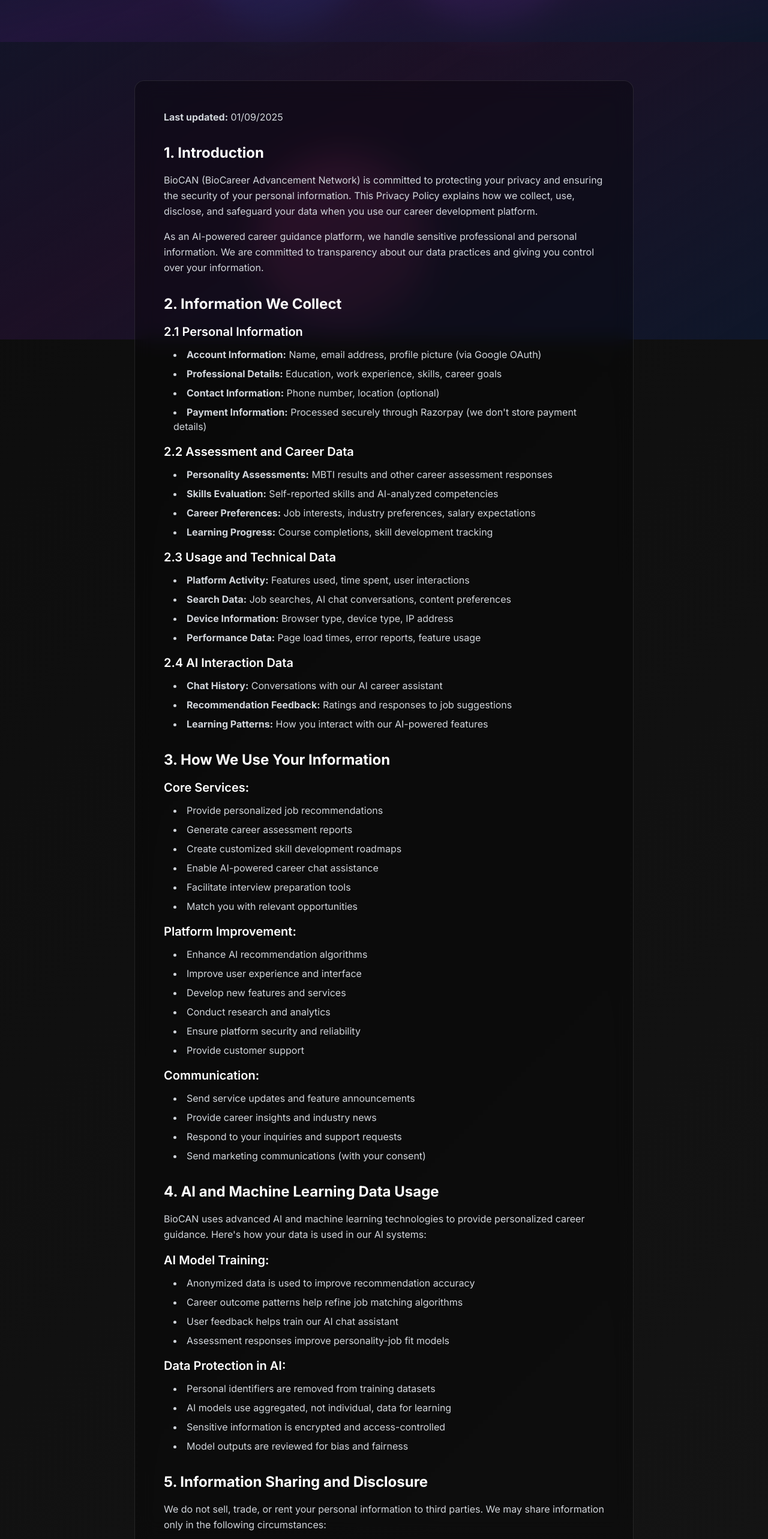
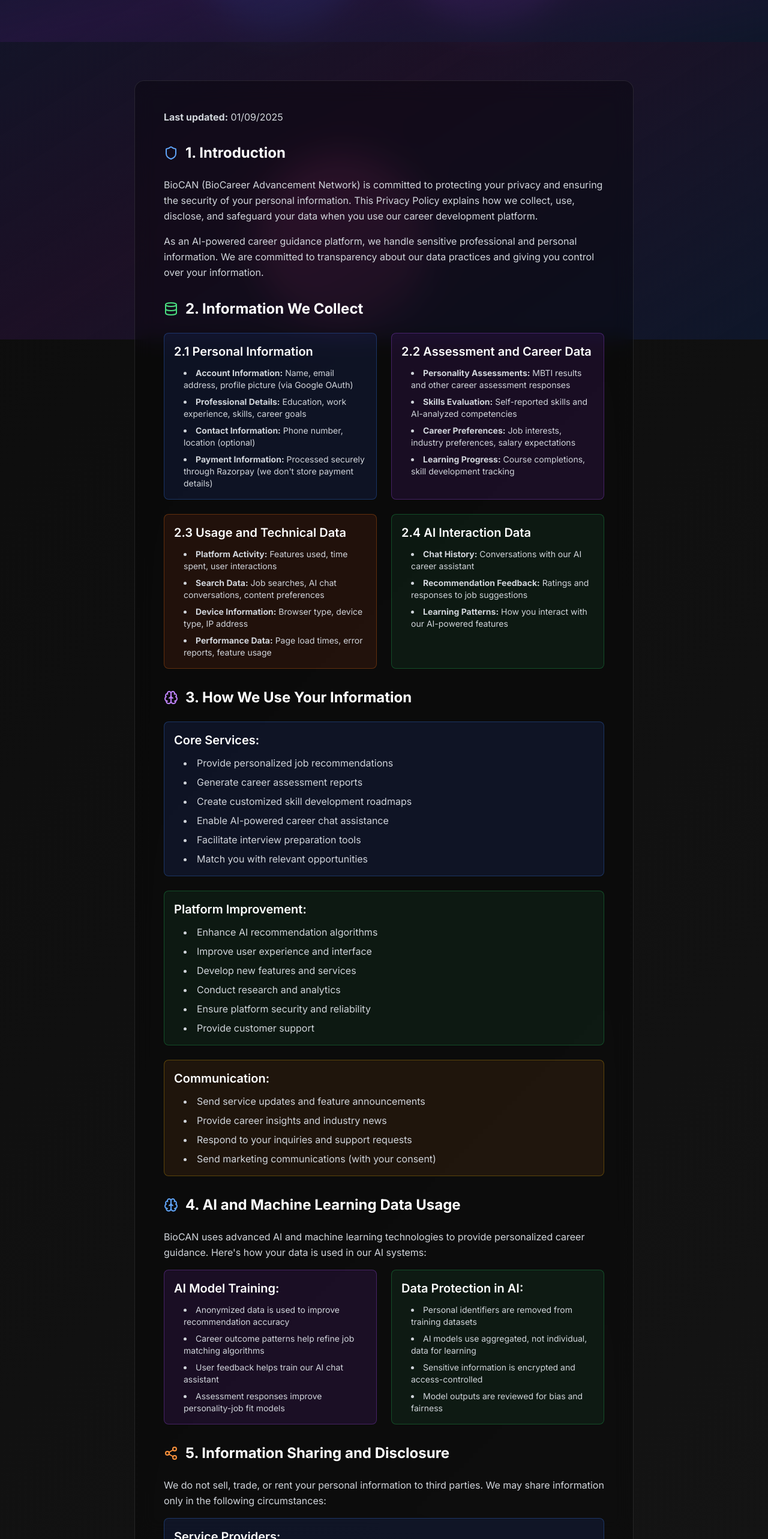
Before and after one commit to BioCAN-Tech/BioCAN-Landing, a Next.js app: page /privacy-policy in a window 1280 px wide. Shown: the part 234-2800 px from the top of the page at 60% size. Built offline with nearby package versions, Linux system fonts and the light colour scheme.

Commit message:
Made some design change in t&c page and pricacy policy page

```diff
--- a/src/app/privacy-policy/page.tsx
+++ b/src/app/privacy-policy/page.tsx
@@ -1,5 +1,6 @@
 import Navigation from '@/components/ui/navigation'
 import Footer from '@/components/sections/footer'
+import { Shield, Database, Brain, Share2, Lock, Eye, Clock, Users, Globe, FileText, Phone, AlertCircle } from 'lucide-react'
 
 export default function PrivacyPolicyPage() {
   return (
@@ -34,8 +35,12 @@
               </p>
 
               <div className="space-y-8">
+                {/* Introduction */}
                 <div>
-                  <h2 className="text-2xl font-bold text-white mb-4">1. Introduction</h2>
+                  <div className="flex items-center space-x-3 mb-6">
+                    <Shield className="w-6 h-6 text-blue-400" />
+                    <h2 className="text-2xl font-bold text-white">1. Introduction</h2>
+                  </div>
                   <p className="text-gray-300 leading-relaxed mb-4">
                     BioCAN (BioCareer Advancement Network) is committed to protecting your privacy and ensuring the security of your personal information. This Privacy Policy explains how we collect, use, disclose, and safeguard your data when you use our career development platform.
                   </p>
@@ -44,46 +49,68 @@
                   </p>
                 </div>
 
+                {/* Information We Collect */}
                 <div>
-                  <h2 className="text-2xl font-bold text-white mb-4">2. Information We Collect</h2>
+                  <div className="flex items-center space-x-3 mb-6">
+                    <Database className="w-6 h-6 text-green-400" />
+                    <h2 className="text-2xl font-bold text-white">2. Information We Collect</h2>
+                  </div>
 
+                  <div className="grid md:grid-cols-2 gap-6 mb-6">
+                    <div className="bg-blue-900/20 border border-blue-500/30 rounded-lg p-4">
                       <h3 className="text-xl font-semibold text-white mb-3">2.1 Personal Information</h3>
-                  <ul className="list-disc list-inside text-gray-300 space-y-2 ml-4 mb-4">
+                      <ul className="list-disc list-inside text-gray-300 space-y-2 text-sm ml-4">
                         <li><strong>Account Information:</strong> Name, email address, profile picture (via Google OAuth)</li>
                         <li><strong>Professional Details:</strong> Education, work experience, skills, career goals</li>
                         <li><strong>Contact Information:</strong> Phone number, location (optional)</li>
                         <li><strong>Payment Information:</strong> Processed securely through Razorpay (we don't store payment details)</li>
                       </ul>
+                    </div>
 
+                    <div className="bg-purple-900/20 border border-purple-500/30 rounded-lg p-4">
                       <h3 className="text-xl font-semibold text-white mb-3">2.2 Assessment and Career Data</h3>
-                  <ul className="list-disc list-inside text-gray-300 space-y-2 ml-4 mb-4">
+                      <ul className="list-disc list-inside text-gray-300 space-y-2 text-sm ml-4">
                         <li><strong>Personality Assessments:</strong> MBTI results and other career assessment responses</li>
                         <li><strong>Skills Evaluation:</strong> Self-reported skills and AI-analyzed competencies</li>
                         <li><strong>Career Preferences:</strong> Job interests, industry preferences, salary expectations</li>
                         <li><strong>Learning Progress:</strong> Course completions, skill development tracking</li>
                       </ul>
+                    </div>
+                  </div>
 
+                  <div className="grid md:grid-cols-2 gap-6">
+                    <div className="bg-orange-900/20 border border-orange-500/30 rounded-lg p-4">
                       <h3 className="text-xl font-semibold text-white mb-3">2.3 Usage and Technical Data</h3>
-                  <ul className="list-disc list-inside text-gray-300 space-y-2 ml-4 mb-4">
+                      <ul className="list-disc list-inside text-gray-300 space-y-2 text-sm ml-4">
                         <li><strong>Platform Activity:</strong> Features used, time spent, user interactions</li>
                         <li><strong>Search Data:</strong> Job searches, AI chat conversations, content preferences</li>
                         <li><strong>Device Information:</strong> Browser type, device type, IP address</li>
                         <li><strong>Performance Data:</strong> Page load times, error reports, feature usage</li>
                       </ul>
+                    </div>
 
+                    <div className="bg-green-900/20 border border-green-500/30 rounded-lg p-4">
                       <h3 className="text-xl font-semibold text-white mb-3">2.4 AI Interaction Data</h3>
-                  <ul className="list-disc list-inside text-gray-300 space-y-2 ml-4">
+                      <ul className="list-disc list-inside text-gray-300 space-y-2 text-sm ml-4">
                         <li><strong>Chat History:</strong> Conversations with our AI career assistant</li>
                         <li><strong>Recommendation Feedback:</strong> Ratings and responses to job suggestions</li>
                         <li><strong>Learning Patterns:</strong> How you interact with our AI-powered features</li>
                       </ul>
                     </div>
+                  </div>
+                </div>
 
+                {/* How We Use Information */}
                 <div>
-                  <h2 className="text-2xl font-bold text-white mb-4">3. How We Use Your Information</h2>
+                  <div className="flex items-center space-x-3 mb-6">
+                    <Brain className="w-6 h-6 text-purple-400" />
+                    <h2 className="text-2xl font-bold text-white">3. How We Use Your Information</h2>
+                  </div>
 
+                  <div className="space-y-6">
+                    <div className="bg-blue-900/20 border border-blue-500/30 rounded-lg p-4">
                       <h3 className="text-xl font-semibold text-white mb-3">Core Services:</h3>
-                  <ul className="list-disc list-inside text-gray-300 space-y-2 ml-4 mb-4">
+                      <ul className="list-disc list-inside text-gray-300 space-y-2 ml-4">
                         <li>Provide personalized job recommendations</li>
                         <li>Generate career assessment reports</li>
                         <li>Create customized skill development roadmaps</li>
@@ -91,9 +118,11 @@
                         <li>Facilitate interview preparation tools</li>
                         <li>Match you with relevant opportunities</li>
                       </ul>
+                    </div>
 
+                    <div className="bg-green-900/20 border border-green-500/30 rounded-lg p-4">
                       <h3 className="text-xl font-semibold text-white mb-3">Platform Improvement:</h3>
-                  <ul className="list-disc list-inside text-gray-300 space-y-2 ml-4 mb-4">
+                      <ul className="list-disc list-inside text-gray-300 space-y-2 ml-4">
                         <li>Enhance AI recommendation algorithms</li>
                         <li>Improve user experience and interface</li>
                         <li>Develop new features and services</li>
@@ -101,7 +130,9 @@
                         <li>Ensure platform security and reliability</li>
                         <li>Provide customer support</li>
                       </ul>
+                    </div>
 
+                    <div className="bg-yellow-900/20 border border-yellow-500/30 rounded-lg p-4">
                       <h3 className="text-xl font-semibold text-white mb-3">Communication:</h3>
                       <ul className="list-disc list-inside text-gray-300 space-y-2 ml-4">
                         <li>Send service updates and feature announcements</li>
@@ -110,74 +141,106 @@
                         <li>Send marketing communications (with your consent)</li>
                       </ul>
                     </div>
+                  </div>
+                </div>
 
+                {/* AI and Machine Learning */}
                 <div>
-                  <h2 className="text-2xl font-bold text-white mb-4">4. AI and Machine Learning Data Usage</h2>
+                  <div className="flex items-center space-x-3 mb-6">
+                    <Brain className="w-6 h-6 text-blue-400" />
+                    <h2 className="text-2xl font-bold text-white">4. AI and Machine Learning Data Usage</h2>
+                  </div>
                   <p className="text-gray-300 leading-relaxed mb-4">
                     BioCAN uses advanced AI and machine learning technologies to provide personalized career guidance. Here's how your data is used in our AI systems:
                   </p>
 
+                  <div className="grid md:grid-cols-2 gap-6">
+                    <div className="bg-purple-900/20 border border-purple-500/30 rounded-lg p-4">
                       <h3 className="text-xl font-semibold text-white mb-3">AI Model Training:</h3>
-                  <ul className="list-disc list-inside text-gray-300 space-y-2 ml-4 mb-4">
+                      <ul className="list-disc list-inside text-gray-300 space-y-2 text-sm ml-4">
                         <li>Anonymized data is used to improve recommendation accuracy</li>
                         <li>Career outcome patterns help refine job matching algorithms</li>
                         <li>User feedback helps train our AI chat assistant</li>
                         <li>Assessment responses improve personality-job fit models</li>
                       </ul>
+                    </div>
 
+                    <div className="bg-green-900/20 border border-green-500/30 rounded-lg p-4">
                       <h3 className="text-xl font-semibold text-white mb-3">Data Protection in AI:</h3>
-                  <ul className="list-disc list-inside text-gray-300 space-y-2 ml-4">
+                      <ul className="list-disc list-inside text-gray-300 space-y-2 text-sm ml-4">
                         <li>Personal identifiers are removed from training datasets</li>
                         <li>AI models use aggregated, not individual, data for learning</li>
                         <li>Sensitive information is encrypted and access-controlled</li>
                         <li>Model outputs are reviewed for bias and fairness</li>
                       </ul>
                     </div>
+                  </div>
+                </div>
 
+                {/* Information Sharing */}
                 <div>
-                  <h2 className="text-2xl font-bold text-white mb-4">5. Information Sharing and Disclosure</h2>
+                  <div className="flex items-center space-x-3 mb-6">
+                    <Share2 className="w-6 h-6 text-orange-400" />
+                    <h2 className="text-2xl font-bold text-white">5. Information Sharing and Disclosure</h2>
+                  </div>
                   <p className="text-gray-300 leading-relaxed mb-4">
                     We do not sell, trade, or rent your personal information to third parties. We may share information only in the following circumstances:
                   </p>
 
+                  <div className="space-y-6">
+                    <div className="bg-blue-900/20 border border-blue-500/30 rounded-lg p-4">
                       <h3 className="text-xl font-semibold text-white mb-3">Service Providers:</h3>
-                  <ul className="list-disc list-inside text-gray-300 space-y-2 ml-4 mb-4">
+                      <ul className="list-disc list-inside text-gray-300 space-y-2 ml-4">
                         <li><strong>Authentication:</strong> Google OAuth for secure login</li>
                         <li><strong>Payment Processing:</strong> Razorpay for subscription payments</li>
                         <li><strong>Cloud Infrastructure:</strong> Secure hosting and data storage</li>
                         <li><strong>Analytics:</strong> Usage analytics for platform improvement</li>
                       </ul>
+                    </div>
 
+                    <div className="bg-green-900/20 border border-green-500/30 rounded-lg p-4">
                       <h3 className="text-xl font-semibold text-white mb-3">Job Opportunities:</h3>
-                  <ul className="list-disc list-inside text-gray-300 space-y-2 ml-4 mb-4">
+                      <ul className="list-disc list-inside text-gray-300 space-y-2 ml-4">
                         <li>With your explicit consent, we may share your profile with potential employers</li>
                         <li>Job application services require sharing relevant professional information</li>
                         <li>You control what information is shared and with whom</li>
                       </ul>
+                    </div>
 
+                    <div className="bg-red-900/20 border border-red-500/30 rounded-lg p-4">
                       <h3 className="text-xl font-semibold text-white mb-3">Legal Requirements:</h3>
                       <p className="text-gray-300 leading-relaxed">
                         We may disclose information when required by law, court order, or to protect our rights and safety.
                       </p>
                     </div>
+                  </div>
+                </div>
 
+                {/* Data Security */}
                 <div>
-                  <h2 className="text-2xl font-bold text-white mb-4">6. Data Security</h2>
+                  <div className="flex items-center space-x-3 mb-6">
+                    <Lock className="w-6 h-6 text-green-400" />
+                    <h2 className="text-2xl font-bold text-white">6. Data Security</h2>
+                  </div>
                   <p className="text-gray-300 leading-relaxed mb-4">
                     We implement industry-standard security measures to protect your information:
                   </p>
 
+                  <div className="grid md:grid-cols-2 gap-6">
+                    <div className="bg-green-900/20 border border-green-500/30 rounded-lg p-4">
                       <h3 className="text-xl font-semibold text-white mb-3">Technical Safeguards:</h3>
-                  <ul className="list-disc list-inside text-gray-300 space-y-2 ml-4 mb-4">
+                      <ul className="list-disc list-inside text-gray-300 space-y-2 text-sm ml-4">
                         <li>End-to-end encryption for data transmission</li>
                         <li>Encrypted data storage and backups</li>
                         <li>Secure API endpoints and authentication</li>
                         <li>Regular security audits and updates</li>
                         <li>Intrusion detection and monitoring</li>
                       </ul>
+                    </div>
 
+                    <div className="bg-blue-900/20 border border-blue-500/30 rounded-lg p-4">
                       <h3 className="text-xl font-semibold text-white mb-3">Access Controls:</h3>
-                  <ul className="list-disc list-inside text-gray-300 space-y-2 ml-4">
+                      <ul className="list-disc list-inside text-gray-300 space-y-2 text-sm ml-4">
                         <li>Role-based access to user data</li>
                         <li>Multi-factor authentication for staff</li>
                         <li>Audit logs for all data access</li>
@@ -185,28 +248,40 @@
                         <li>Principle of least privilege</li>
                       </ul>
                     </div>
+                  </div>
+                </div>
 
+                {/* Privacy Rights */}
                 <div>
-                  <h2 className="text-2xl font-bold text-white mb-4">7. Your Privacy Rights and Choices</h2>
+                  <div className="flex items-center space-x-3 mb-6">
+                    <Eye className="w-6 h-6 text-purple-400" />
+                    <h2 className="text-2xl font-bold text-white">7. Your Privacy Rights and Choices</h2>
+                  </div>
                   <p className="text-gray-300 leading-relaxed mb-4">
                     You have several rights regarding your personal information:
                   </p>
 
+                  <div className="space-y-6">
+                    <div className="bg-blue-900/20 border border-blue-500/30 rounded-lg p-4">
                       <h3 className="text-xl font-semibold text-white mb-3">Access and Control:</h3>
-                  <ul className="list-disc list-inside text-gray-300 space-y-2 ml-4 mb-4">
+                      <ul className="list-disc list-inside text-gray-300 space-y-2 ml-4">
                         <li><strong>View Your Data:</strong> Access all personal information we have about you</li>
                         <li><strong>Update Information:</strong> Modify your profile and preferences anytime</li>
                         <li><strong>Data Export:</strong> Download your data in a portable format</li>
                         <li><strong>Account Deletion:</strong> Request complete account and data removal</li>
                       </ul>
+                    </div>
 
+                    <div className="bg-green-900/20 border border-green-500/30 rounded-lg p-4">
                       <h3 className="text-xl font-semibold text-white mb-3">Communication Preferences:</h3>
-                  <ul className="list-disc list-inside text-gray-300 space-y-2 ml-4 mb-4">
+                      <ul className="list-disc list-inside text-gray-300 space-y-2 ml-4">
                         <li>Opt out of marketing emails while keeping service notifications</li>
                         <li>Control job recommendation frequency and type</li>
                         <li>Manage AI chat history and data usage</li>
                       </ul>
+                    </div>
 
+                    <div className="bg-purple-900/20 border border-purple-500/30 rounded-lg p-4">
                       <h3 className="text-xl font-semibold text-white mb-3">Data Processing:</h3>
                       <ul className="list-disc list-inside text-gray-300 space-y-2 ml-4">
                         <li>Object to certain uses of your information</li>
@@ -214,9 +289,15 @@
                         <li>Limit processing for specific purposes</li>
                       </ul>
                     </div>
+                  </div>
+                </div>
 
+                {/* Data Retention */}
                 <div>
-                  <h2 className="text-2xl font-bold text-white mb-4">8. Data Retention</h2>
+                  <div className="flex items-center space-x-3 mb-6">
+                    <Clock className="w-6 h-6 text-yellow-400" />
+                    <h2 className="text-2xl font-bold text-white">8. Data Retention</h2>
+                  </div>
                   <p className="text-gray-300 leading-relaxed mb-4">
                     We retain your information only as long as necessary to provide our services and fulfill the purposes described in this policy:
                   </p>
@@ -232,15 +313,23 @@
                   </p>
                 </div>
 
+                {/* Children's Privacy */}
                 <div>
-                  <h2 className="text-2xl font-bold text-white mb-4">9. Children's Privacy</h2>
+                  <div className="flex items-center space-x-3 mb-6">
+                    <Users className="w-6 h-6 text-orange-400" />
+                    <h2 className="text-2xl font-bold text-white">9. Children's Privacy</h2>
+                  </div>
                   <p className="text-gray-300 leading-relaxed">
                     BioCAN is designed for working professionals and individuals seeking career advancement. Our services are not intended for children under 16. We do not knowingly collect personal information from children under 16. If you believe we have inadvertently collected such information, please contact us immediately.
                   </p>
                 </div>
 
+                {/* International Data Transfers */}
                 <div>
-                  <h2 className="text-2xl font-bold text-white mb-4">10. International Data Transfers</h2>
+                  <div className="flex items-center space-x-3 mb-6">
+                    <Globe className="w-6 h-6 text-blue-400" />
+                    <h2 className="text-2xl font-bold text-white">10. International Data Transfers</h2>
+                  </div>
                   <p className="text-gray-300 leading-relaxed mb-4">
                     BioCAN operates primarily in India, but we may transfer data internationally to provide our services:
                   </p>
@@ -252,15 +341,23 @@
                   </ul>
                 </div>
 
+                {/* Changes to Policy */}
                 <div>
-                  <h2 className="text-2xl font-bold text-white mb-4">11. Changes to This Privacy Policy</h2>
+                  <div className="flex items-center space-x-3 mb-6">
+                    <FileText className="w-6 h-6 text-green-400" />
+                    <h2 className="text-2xl font-bold text-white">11. Changes to This Privacy Policy</h2>
+                  </div>
                   <p className="text-gray-300 leading-relaxed">
                     We may update this Privacy Policy periodically to reflect changes in our practices or legal requirements. Significant changes will be communicated via email or platform notification at least 30 days before they take effect. Your continued use of BioCAN after changes constitutes acceptance of the updated policy.
                   </p>
                 </div>
 
+                {/* Contact Information */}
                 <div>
-                  <h2 className="text-2xl font-bold text-white mb-4">12. Contact Information</h2>
+                  <div className="flex items-center space-x-3 mb-6">
+                    <Phone className="w-6 h-6 text-green-400" />
+                    <h2 className="text-2xl font-bold text-white">12. Contact Information</h2>
+                  </div>
                   <p className="text-gray-300 leading-relaxed">
                     For questions about this Privacy Policy or to exercise your privacy rights, contact us:
                     <br /><br />
```
Also changed, not shown: src/app/terms/page.tsx (+93 -16 lines). Lines whose indentation alone changed are shown as unchanged.
